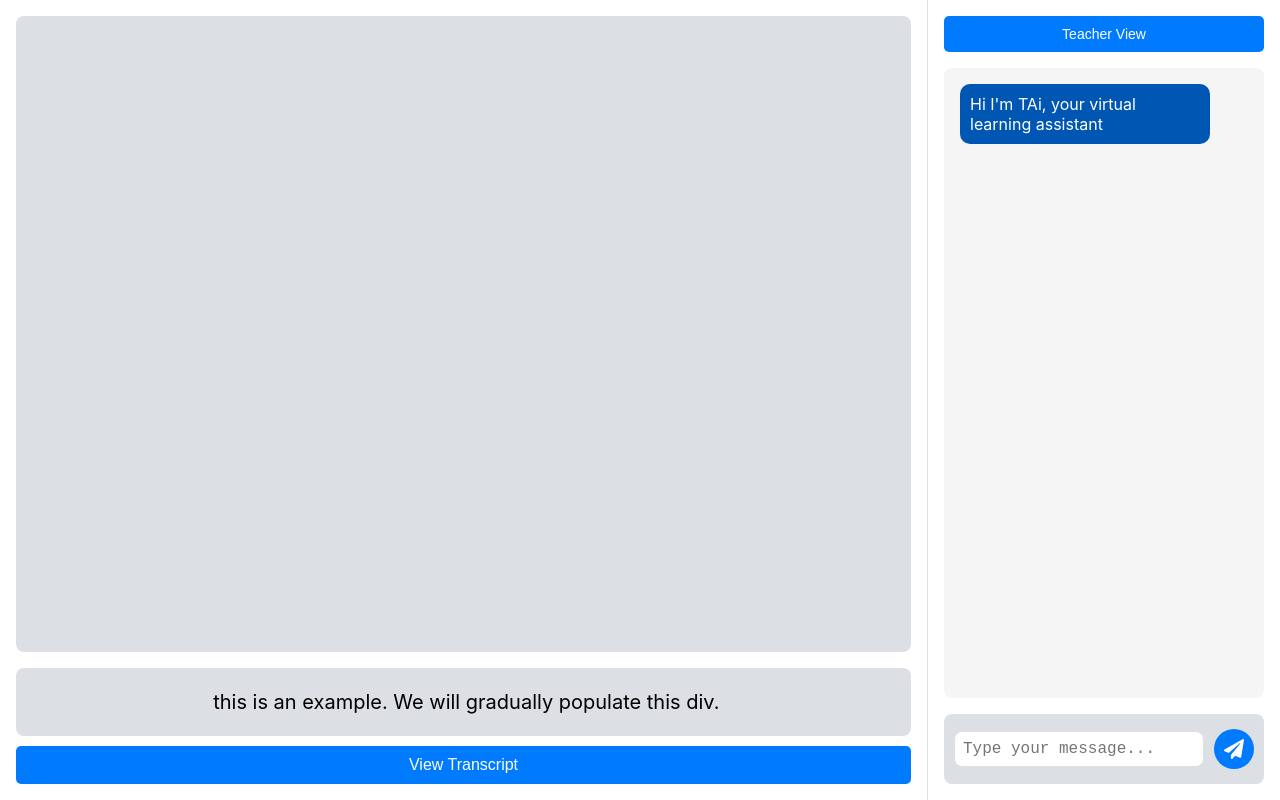
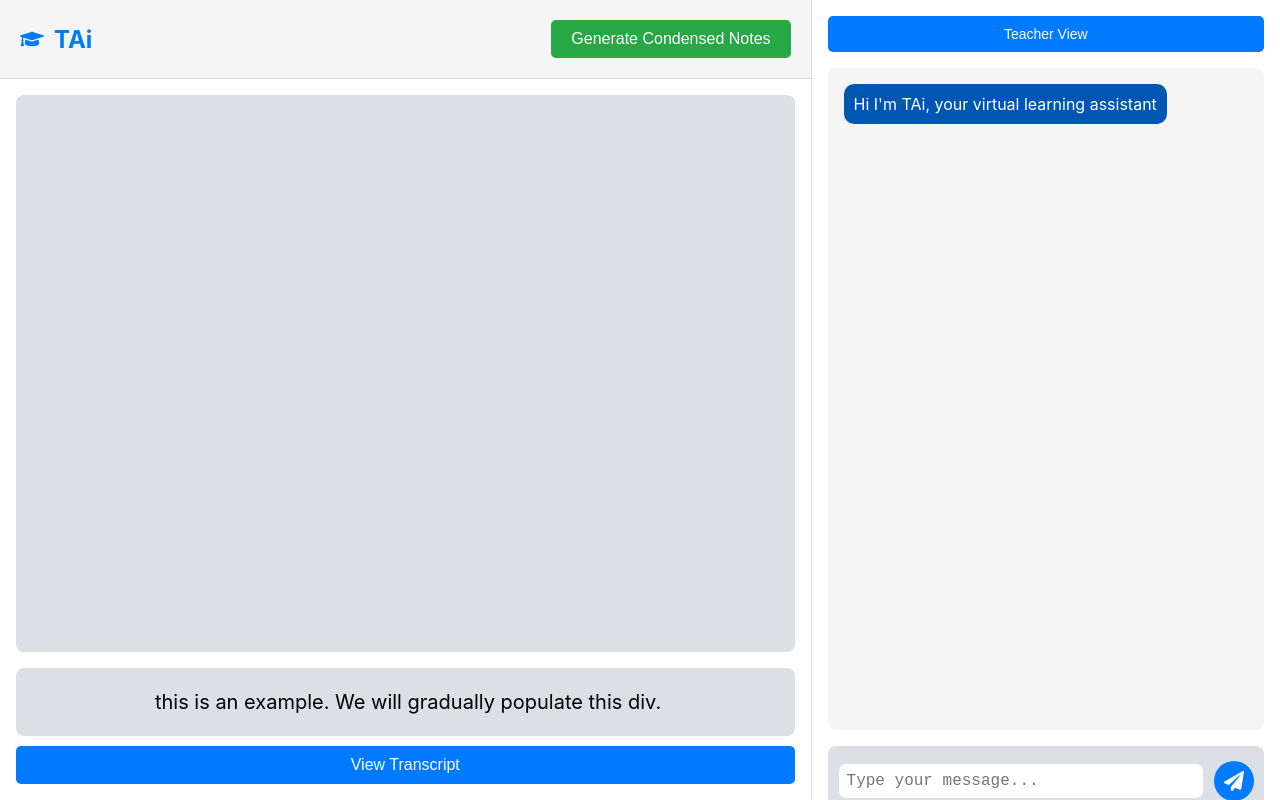
Before and after one commit to cmezzac/TAI, a React (Create React App) app in the folder front-end/: page / in a window 1280 px wide. Built offline with nearby package versions, Linux system fonts and the light colour scheme.

Commit message:
added generate condensed notes button and header

```diff
--- a/front-end/src/App.css
+++ b/front-end/src/App.css
@@ -5,6 +5,59 @@
 }
 
 .main-wrapper {
+  display: flex;
+  width: 100%;
+  height: 100%; /* Ensure it takes the full height */
+}
+
+.content-container {
+  display: flex;
+  flex-direction: column;
+  width: 65%; /* Take up 65% of the width */
+  height: 100%; /* Ensure it takes the full height */
+}
+
+.header {
+  display: flex;
+  justify-content: space-between;
+  align-items: center;
+  padding: 20px;
+  background-color: #f5f5f5;
+  border-bottom: 1px solid #dcdfe4;
+}
+
+.title {
+  display: flex;
+  align-items: center;
+}
+
+.logo {
+  font-size: 24px;
+  color: #007bff;
+  margin-right: 10px;
+}
+
+.header h1 {
+  margin: 0;
+  font-size: 24px;
+  color: #007bff;
+}
+
+.generate-notes-button {
+  padding: 10px 20px;
+  background-color: #28a745; /* Green color */
+  color: white;
+  border: none;
+  border-radius: 5px;
+  cursor: pointer;
+  font-size: 16px;
+}
+
+.generate-notes-button:hover {
+  background-color: #218838;
+}
+
+.content-wrapper {
   flex: 1;
   display: flex;
   flex-direction: column;
@@ -43,12 +96,12 @@
 }
 
 .right-sidebar {
-  width: 25%;
+  width: 35%; /* Take up 35% of the width */
   padding: 16px;
   border-left: 1px solid #dcdfe4;
   display: flex;
   flex-direction: column;
-  height: auto; /* Ensure it takes the full height */
+  height: 100%; /* Ensure it takes the full height */
 }
 
 .toggle-view-button {
--- a/front-end/src/App.js
+++ b/front-end/src/App.js
@@ -1,6 +1,7 @@
 import React, { useState, useEffect, useRef } from "react";
 import "./App.css";
 import { FaPaperPlane } from "react-icons/fa"; // Import icon
+import { FaGraduationCap } from "react-icons/fa"; // Import academic logo
 
 const wordsArray = [
   "Hello,",
@@ -149,6 +150,15 @@ export default function App() {
   return (
     <div className="App">
       <div className="main-wrapper">
+        <div className="content-container">
+          <div className="header">
+            <div className="title">
+              <FaGraduationCap className="logo" />
+              <h1>TAi</h1>
+            </div>
+            <button className="generate-notes-button">Generate Condensed Notes</button>
+          </div>
+          <div className="content-wrapper">
             {viewMode === "student" ? (
               <>
                 {/* Main Content */}
@@ -196,6 +206,7 @@ export default function App() {
               </>
             )}
           </div>
+        </div>
 
         {/* Sidebar */}
         <div className="right-sidebar">
@@ -238,5 +249,6 @@ export default function App() {
           )}
         </div>
       </div>
+    </div>
   );
 }
```
Lines whose indentation alone changed are shown as unchanged.
